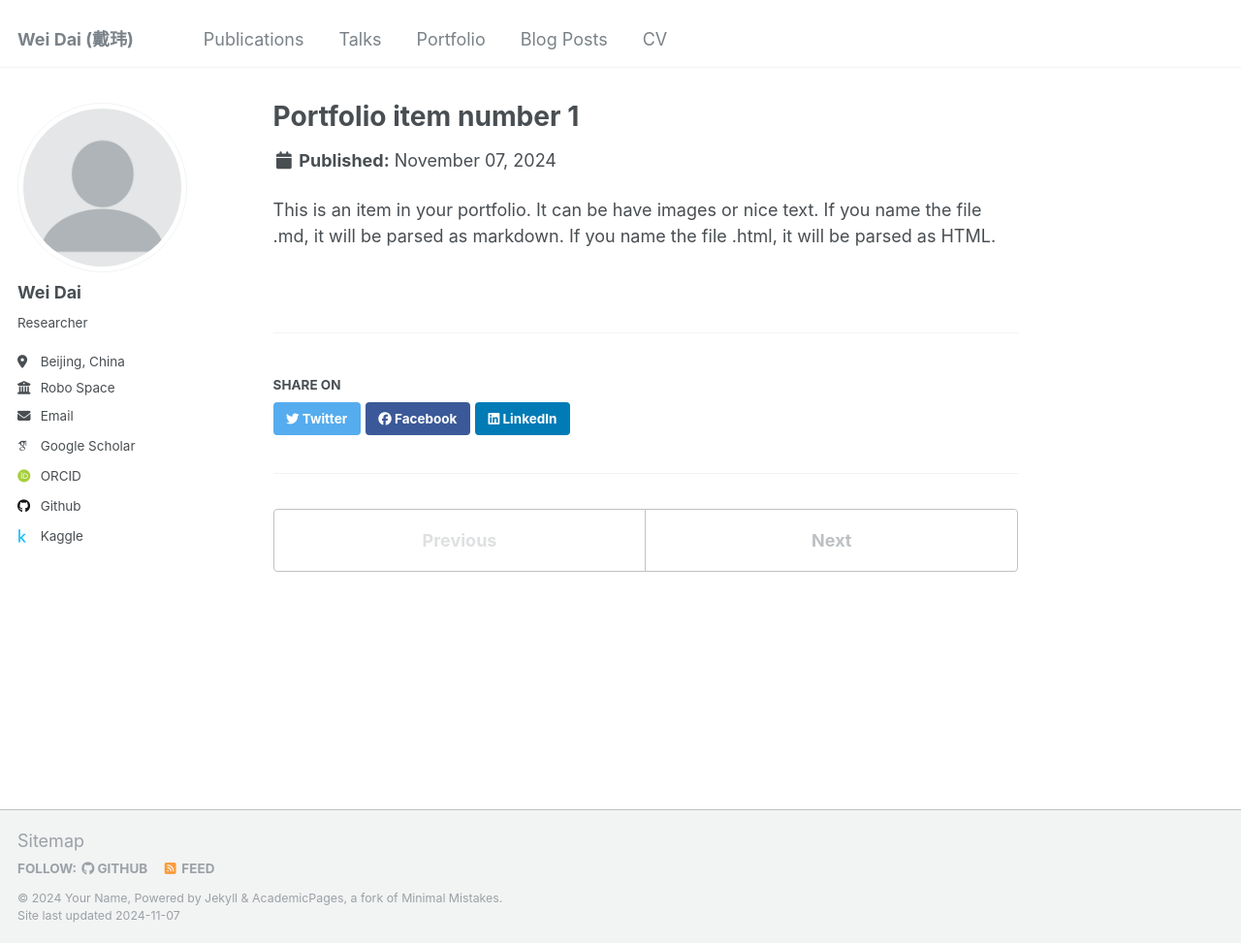
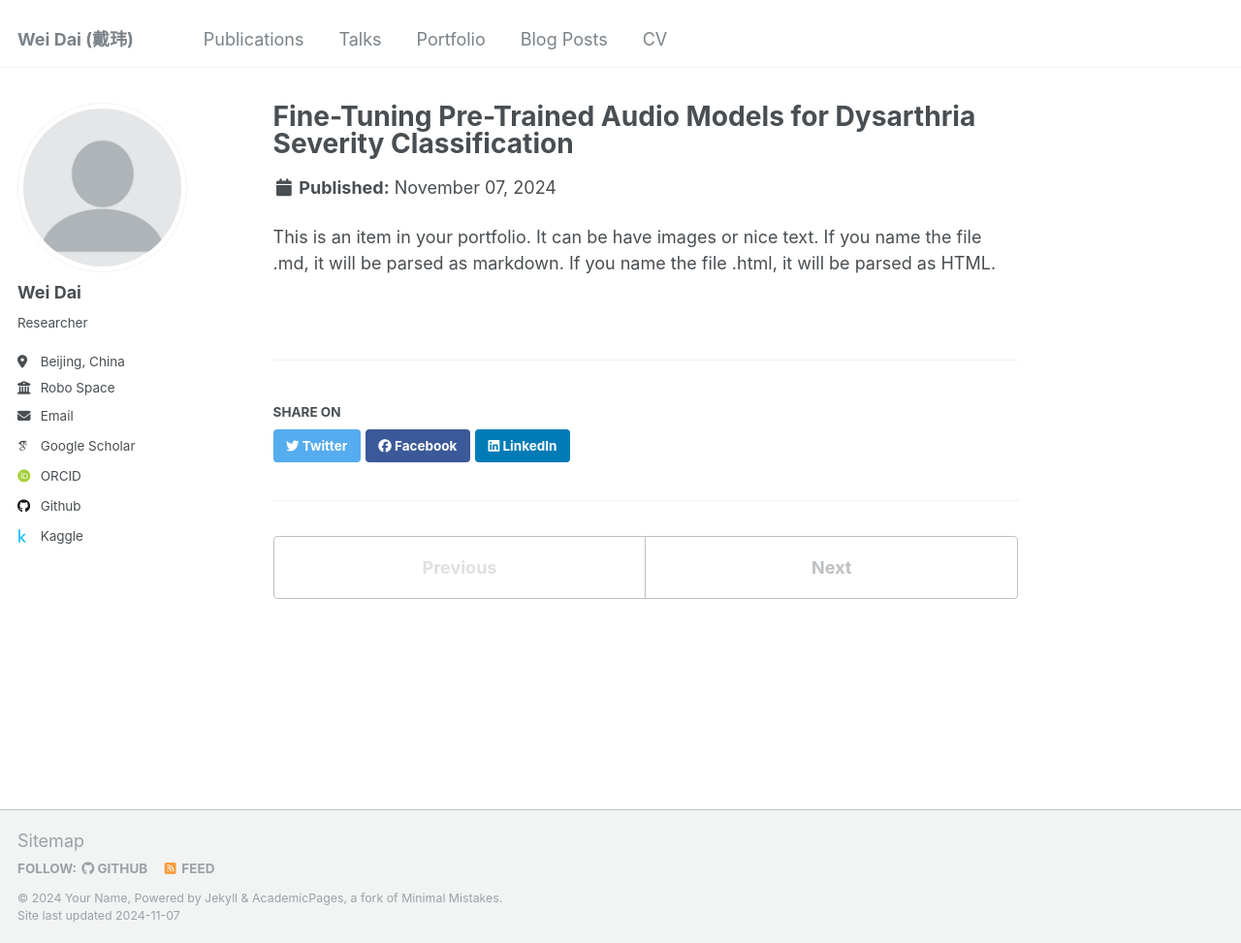
Before and after one commit to loveisp/loveisp.github.io, a Jekyll site: the page built from _portfolio/portfolio-1.md, in a window 1280 px wide and 973 px high. Shown: the whole window at 97% size. Built offline with Jekyll 4.4.1, drawn with Linux system fonts in a browser that asks for light colours; some web fonts are replaced.

Commit message:
Update portfolio-1.md

```diff
--- a/_portfolio/portfolio-1.md
+++ b/_portfolio/portfolio-1.md
@@ -1,7 +1,7 @@
 ---
-title: "Portfolio item number 1"
-excerpt: "Short description of portfolio item number 1<br/><img src='/images/500x300.png'>"
-collection: portfolio
+title: "Fine-Tuning Pre-Trained Audio Models for Dysarthria Severity Classification"
+excerpt: "A Second Place Solution in the Multimodal Dysarthria Severity Classification Challenge"
+collection: speech
 ---
 
 This is an item in your portfolio. It can be have images or nice text. If you name the file .md, it will be parsed as markdown. If you name the file .html, it will be parsed as HTML.
```
